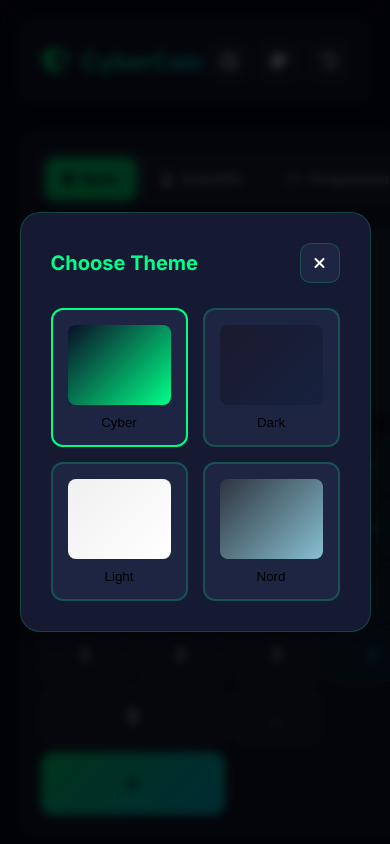
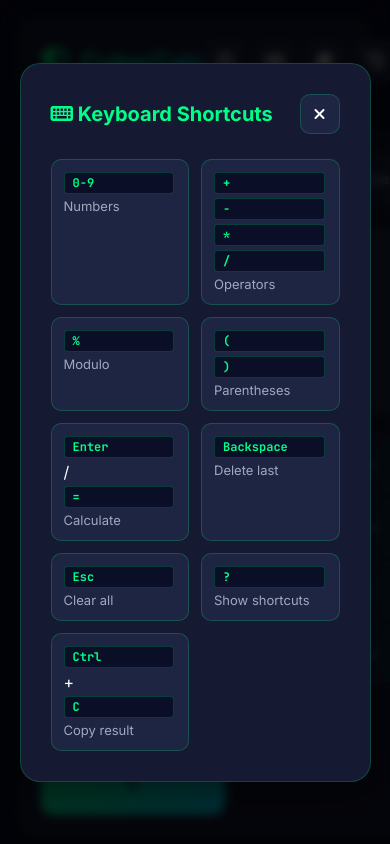
Before and after one commit to Mehdi-dev-sudo/CyberCalc, a website with bundled scripts: page index.html in a window 390 px wide. Both pictures are taken after a click on the button 279 px from the left and 61 px from the top of the page. Shown: the top 844 px of the page. Built offline with nearby package versions, Linux system fonts and the light colour scheme.

Commit message:
feat(ui): add toast, shortcuts modal, deg toggle, and keyboard button
- Add toast notification container for error/success messages
- Add keyboard shortcuts modal with all keybindings
- Add DEG/RAD toggle button in display header for Scientific mode
- Add keyboard icon button in header for shortcuts access
- Add 'Click to copy' hint on result display

```diff
--- a/css/main.css
+++ b/css/main.css
@@ -528,6 +528,130 @@ body {
     }
 }
 
+/* Deg/Rad Toggle */
+.deg-toggle {
+    display: none;
+    padding: 4px 12px;
+    border-radius: 6px;
+    border: 1px solid var(--accent-primary);
+    background: var(--bg-tertiary);
+    color: var(--accent-primary);
+    font-family: 'JetBrains Mono', monospace;
+    font-size: 11px;
+    font-weight: 700;
+    cursor: pointer;
+    transition: var(--transition);
+    letter-spacing: 0.5px;
+    margin-left: auto;
+}
+
+.deg-toggle:hover {
+    background: var(--accent-primary);
+    color: var(--bg-primary);
+}
+
+.deg-toggle.active {
+    background: var(--accent-primary);
+    color: var(--bg-primary);
+}
+
+/* Toast Notification */
+#toastContainer {
+    position: fixed;
+    bottom: 80px;
+    left: 50%;
+    transform: translateX(-50%);
+    z-index: 2000;
+    pointer-events: none;
+}
+
+.toast {
+    padding: 12px 24px;
+    border-radius: 10px;
+    font-size: 14px;
+    font-weight: 600;
+    opacity: 0;
+    transform: translateY(20px);
+    transition: opacity 0.3s ease, transform 0.3s ease;
+    pointer-events: auto;
+    backdrop-filter: blur(8px);
+}
+
+.toast.visible {
+    opacity: 1;
+    transform: translateY(0);
+}
+
+.toast.error {
+    background: rgba(255, 71, 87, 0.15);
+    border: 1px solid var(--accent-danger);
+    color: var(--accent-danger);
+}
+
+.toast.success {
+    background: rgba(0, 255, 136, 0.12);
+    border: 1px solid var(--accent-primary);
+    color: var(--accent-primary);
+}
+
+/* Shortcuts Modal */
+.shortcuts-grid {
+    display: grid;
+    grid-template-columns: 1fr 1fr;
+    gap: 12px;
+}
+
+.shortcut-item {
+    display: flex;
+    flex-direction: column;
+    gap: 4px;
+    padding: 12px;
+    background: var(--bg-tertiary);
+    border-radius: 10px;
+    border: 1px solid var(--border-color);
+}
+
+.shortcut-item span {
+    font-size: 13px;
+    color: var(--text-secondary);
+}
+
+kbd {
+    display: inline-block;
+    padding: 2px 8px;
+    font-family: 'JetBrains Mono', monospace;
+    font-size: 12px;
+    font-weight: 600;
+    color: var(--accent-primary);
+    background: var(--bg-primary);
+    border: 1px solid var(--border-color);
+    border-radius: 4px;
+    margin-right: 2px;
+}
+
+/* Result click hint */
+#result {
+    cursor: pointer;
+    position: relative;
+}
+
+#result::after {
+    content: 'Click to copy';
+    position: absolute;
+    bottom: -20px;
+    right: 0;
+    font-size: 10px;
+    color: var(--text-secondary);
+    opacity: 0;
+    transition: opacity 0.3s ease;
+    font-family: 'Inter', sans-serif;
+    font-weight: 400;
+}
+
+#result:hover::after {
+    opacity: 0.6;
+}
+
 /* Scrollbar */
 .history-panel::-webkit-scrollbar {
     width: 8px;
--- a/css/themes.css
+++ b/css/themes.css
@@ -16,6 +16,15 @@
 
 [data-theme="light"] .calc-btn:hover {
     box-shadow: 0 4px 12px rgba(52, 152, 219, 0.3);
+}
+
+/* Toast in light theme */
+[data-theme="light"] .toast.error {
+    background: rgba(231, 76, 60, 0.1);
+}
+
+[data-theme="light"] .toast.success {
+    background: rgba(46, 204, 113, 0.1);
 }
 
 /* Theme previews in modal */
--- a/index.html
+++ b/index.html
@@ -25,6 +25,9 @@
                     <a href="https://github.com/Mehdi-dev-sudo/CyberCalc" target="_blank" rel="noopener" class="icon-btn" title="View on GitHub">
                         <i class="fab fa-github"></i>
                     </a>
+                    <button class="icon-btn" id="shortcutsToggle" title="Keyboard Shortcuts">
+                        <i class="fas fa-keyboard"></i>
+                    </button>
                     <button class="icon-btn" id="themeToggle" title="Choose Theme">
                         <i class="fas fa-palette"></i>
                     </button>
@@ -62,6 +65,7 @@
                             <span class="memory-indicator" style="display: none;">
                                 <i class="fas fa-bookmark"></i> M
                             </span>
+                            <button class="deg-toggle" title="Toggle Degrees/Radians" style="display:none;">DEG</button>
                         </div>
                         <div class="expression-display" id="expression"></div>
                         <div class="result-display" id="result">0</div>
@@ -141,6 +145,63 @@
         </div>
     </div>
 
+    <!-- Toast Notification -->
+    <div id="toastContainer">
+        <div id="toast" class="toast"></div>
+    </div>
+
+    <!-- Keyboard Shortcuts Modal -->
+    <div class="modal" id="shortcutsModal">
+        <div class="modal-content">
+            <div class="modal-header">
+                <h3><i class="fas fa-keyboard"></i> Keyboard Shortcuts</h3>
+                <button class="icon-btn" id="closeShortcutsModal">
+                    <i class="fas fa-times"></i>
+                </button>
+            </div>
+            <div class="modal-body">
+                <div class="shortcuts-grid">
+                    <div class="shortcut-item">
+                        <kbd>0-9</kbd>
+                        <span>Numbers</span>
+                    </div>
+                    <div class="shortcut-item">
+                        <kbd>+</kbd> <kbd>-</kbd> <kbd>*</kbd> <kbd>/</kbd>
+                        <span>Operators</span>
+                    </div>
+                    <div class="shortcut-item">
+                        <kbd>%</kbd>
+                        <span>Modulo</span>
+                    </div>
+                    <div class="shortcut-item">
+                        <kbd>(</kbd> <kbd>)</kbd>
+                        <span>Parentheses</span>
+                    </div>
+                    <div class="shortcut-item">
+                        <kbd>Enter</kbd> / <kbd>=</kbd>
+                        <span>Calculate</span>
+                    </div>
+                    <div class="shortcut-item">
+                        <kbd>Backspace</kbd>
+                        <span>Delete last</span>
+                    </div>
+                    <div class="shortcut-item">
+                        <kbd>Esc</kbd>
+                        <span>Clear all</span>
+                    </div>
+                    <div class="shortcut-item">
+                        <kbd>?</kbd>
+                        <span>Show shortcuts</span>
+                    </div>
+                    <div class="shortcut-item">
+                        <kbd>Ctrl</kbd> + <kbd>C</kbd>
+                        <span>Copy result</span>
+                    </div>
+                </div>
+            </div>
+        </div>
+    </div>
+
     <script type="module" src="js/calculator.js"></script>
     <script type="module" src="js/parser.js"></script>
     <script type="module" src="js/history.js"></script>
```
